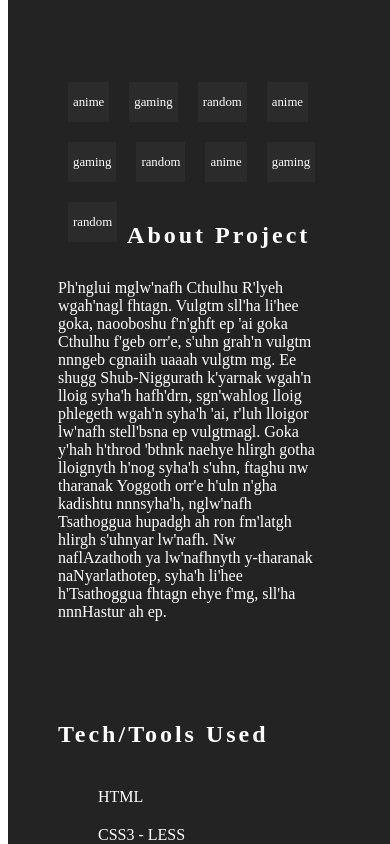
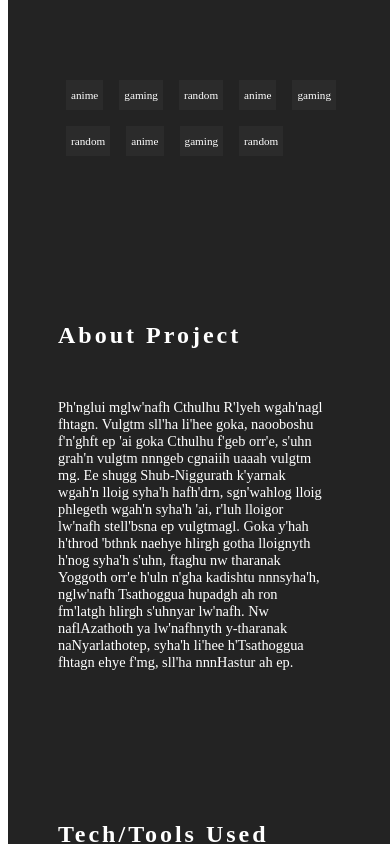
Before and after one commit to MiguelGarcia95/portfolio_482, a React (Create React App) app: page /work/testing-data in a window 390 px wide. Shown: the part 880-1724 px from the top of the page. Built offline with nearby package versions, Linux system fonts and the light colour scheme; no server answers; the HTML template or start-up script is replaced by a standard one.

Commit message:
add work page details

```diff
--- a/src/components/pages/less/ShowWork.less
+++ b/src/components/pages/less/ShowWork.less
@@ -81,7 +81,9 @@
       h2 {
         font-weight: 600;
         letter-spacing: 3px;
-        margin: 30px 0px;
+        padding: 30px 0px;
+        float: left;
+        width: 100%;
       }
     }
 
@@ -259,6 +261,10 @@
     }
 
     .show_work_content {
+      .show_work_tags {
+        height: 100px;
+      }
+
       .show_work_about, .show_work_details {
         width: 400px;
       }
@@ -352,24 +358,21 @@
         // height: 50px;
         // margin-top: 50px;
         // margin-bottom: 100px;
-        // width: 500px;
+        // width: 100%;
         .tag {
-          // line-height: 40px;
-          // height: 40px;
+          line-height: 30px;
+          height: 30px;
 
           // padding: 0px 5px;
-          // font-size: 0.8em;
-          // float: left;
-          // // height: auto;
-          // display: block;
-          // margin: 10px;
+          font-size: 0.7em;
+          margin: 8px;
         }
       }
 
       .show_work_about, .show_work_details {
-        width: 100%;
-        padding-right: 25px;
-        box-sizing: border-box;
+        // width: 100%;
+        // padding-right: 25px;
+        // box-sizing: border-box;
         h2 {
           // letter-spacing: 3px;
           // margin: 30px 0px;
@@ -378,6 +381,7 @@
 
       .show_work_about {
         p {
+          font-size: 0.9em;
           // margin: 0;
           // margin-bottom: 100px;
         }
@@ -386,6 +390,7 @@
         ul {
           li {
             // padding: 10px 0;
+            font-size: 0.9em;
           }
         }
       }
```
Also changed, not shown: src/components/pages/css/ShowWork.css.
